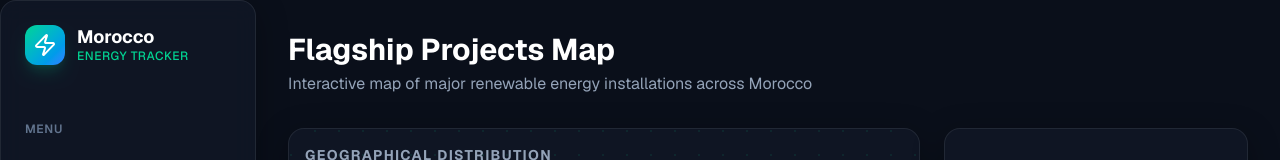
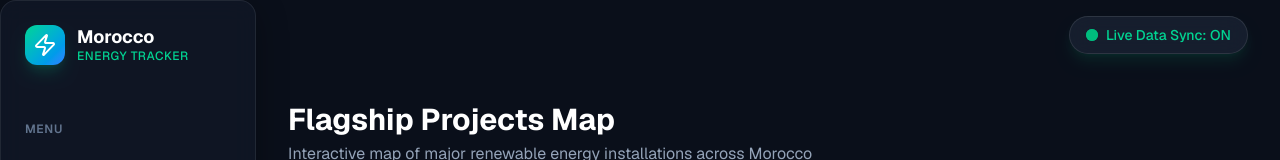
Before and after one commit to SouleymaneBigZ/-morocco-energy-dashboard, a Next.js app: page /projects in a window 1280 px wide. Shown: the top 160 px of the page. Built offline with nearby package versions, Linux system fonts and the light colour scheme; no server answers.

Commit message:
feat: implement global Live Data Sync toggle and fix TypeScript lint errors

```diff
--- a/src/app/layout.tsx
+++ b/src/app/layout.tsx
@@ -1,6 +1,7 @@
 import type { Metadata } from "next";
 import { Geist, Geist_Mono } from "next/font/google";
 import "./globals.css";
+import { SyncProvider } from "@/context/SyncContext";
 
 const geistSans = Geist({
   variable: "--font-geist-sans",
@@ -28,7 +29,9 @@ export default function RootLayout({
         className={`${geistSans.variable} ${geistMono.variable} antialiased`}
         suppressHydrationWarning
       >
-        {children}
+        <SyncProvider>
+          {children}
+        </SyncProvider>
       </body>
     </html>
   );
--- a/src/components/dashboard/DashboardOverview.tsx
+++ b/src/components/dashboard/DashboardOverview.tsx
@@ -1,6 +1,7 @@
 "use client";
 
 import { useState, useEffect } from "react";
+import { useSync } from "@/context/SyncContext";
 import {
     PieChart,
     Pie,
@@ -28,6 +29,7 @@ export function DashboardOverview() {
     // eslint-disable-next-line @typescript-eslint/no-explicit-any
     const [projects, setProjects] = useState < any[] > ([]);
     const [isLoading, setIsLoading] = useState(true);
+    const { isLiveSyncEnabled } = useSync();
 
     useEffect(() => {
         const fetchData = async () => {
@@ -41,7 +43,6 @@ export function DashboardOverview() {
 
                 if (kpisRes.ok && mixRes.ok && growthRes.ok && projectsRes.ok) {
                     setKpis(await kpisRes.json());
-                    // eslint-disable-next-line @typescript-eslint/no-explicit-any
                     const mixData = await mixRes.json();
                     // eslint-disable-next-line @typescript-eslint/no-explicit-any
                     setCurrentMix(mixData.filter((m: any) => m.type === 'current'));
@@ -58,7 +59,15 @@ export function DashboardOverview() {
         };
 
         fetchData();
-    }, []);
+
+        let interval: NodeJS.Timeout;
+        if (isLiveSyncEnabled) {
+            // Poll for fresh data every 10 seconds if Sync is ON
+            interval = setInterval(fetchData, 10000);
+        }
+
+        return () => clearInterval(interval);
+    }, [isLiveSyncEnabled]);
 
     if (isLoading) {
         return (
@@ -76,10 +85,6 @@ export function DashboardOverview() {
                 <div>
                     <h1 className="text-3xl font-bold text-white mb-1">National Energy Overview</h1>
                     <p className="text-[var(--text-muted)]">Moroccan energy transition performance and key metrics</p>
-                </div>
-                <div className="flex items-center gap-2 bg-[var(--surface)] border border-[var(--surface-border)] rounded-full px-4 py-2">
-                    <span className="w-2 h-2 rounded-full bg-emerald-500 animate-pulse"></span>
-                    <span className="text-sm font-medium text-emerald-400">Live Data Sync</span>
                 </div>
             </div>
 
--- a/src/components/dashboard/FinancialsDashboard.tsx
+++ b/src/components/dashboard/FinancialsDashboard.tsx
@@ -12,11 +12,13 @@ import {
     Cell
 } from "recharts";
 import { TrendingUp, DollarSign, Briefcase } from "lucide-react";
+import { useSync } from "@/context/SyncContext";
 
 export function FinancialsDashboard() {
     // eslint-disable-next-line @typescript-eslint/no-explicit-any
     const [investmentDistribution, setInvestmentDistribution] = useState < any[] > ([]);
     const [isLoading, setIsLoading] = useState(true);
+    const { isLiveSyncEnabled } = useSync();
 
     useEffect(() => {
         const fetchFinancials = async () => {
@@ -33,10 +35,16 @@ export function FinancialsDashboard() {
         };
 
         fetchFinancials();
-    }, []);
+
+        let interval: NodeJS.Timeout;
+        if (isLiveSyncEnabled) {
+            interval = setInterval(fetchFinancials, 10000);
+        }
+        return () => clearInterval(interval);
+    }, [isLiveSyncEnabled]);
 
     // eslint-disable-next-line @typescript-eslint/no-explicit-any
-    const totalInvestment = investmentDistribution.reduce((sum: any, item: any) => sum + item.amountBillionUSD, 0);
+    const totalInvestment = investmentDistribution.reduce((sum: number, item: any) => sum + item.amountBillionUSD, 0);
 
     if (isLoading) {
         return (
@@ -149,7 +157,6 @@ export function FinancialsDashboard() {
                     </button>
                 </div>
             </div>
-
         </div>
     );
 }
--- a/src/components/dashboard/ProjectsMap.tsx
+++ b/src/components/dashboard/ProjectsMap.tsx
@@ -3,6 +3,7 @@
 import { useState, useEffect } from "react";
 import { MapPin, Info, Zap, Wind, Droplets } from "lucide-react";
 import { ComposableMap, Geographies, Geography, Marker } from "react-simple-maps";
+import { useSync } from "@/context/SyncContext";
 
 const geoUrl = "/world.json";
 
@@ -12,6 +13,7 @@ export function ProjectsMap() {
     // eslint-disable-next-line @typescript-eslint/no-explicit-any
     const [selectedProject, setSelectedProject] = useState < any | null > (null);
     const [isLoading, setIsLoading] = useState(true);
+    const { isLiveSyncEnabled } = useSync();
 
     useEffect(() => {
         const fetchProjects = async () => {
@@ -32,7 +34,13 @@ export function ProjectsMap() {
         };
 
         fetchProjects();
-    }, []);
+
+        let interval: NodeJS.Timeout;
+        if (isLiveSyncEnabled) {
+            interval = setInterval(fetchProjects, 10000);
+        }
+        return () => clearInterval(interval);
+    }, [isLiveSyncEnabled]);
 
     // Actual geographic coordinates [longitude, latitude] for the cities
     const getCoordinates = (location: string): [number, number] => {
--- a/src/components/dashboard/RegulationsDashboard.tsx
+++ b/src/components/dashboard/RegulationsDashboard.tsx
@@ -2,11 +2,13 @@
 
 import { useState, useEffect } from "react";
 import { Scale, FileText, CheckCircle2, ChevronRight, BookOpen } from "lucide-react";
+import { useSync } from "@/context/SyncContext";
 
 export function RegulationsDashboard() {
     // eslint-disable-next-line @typescript-eslint/no-explicit-any
     const [regulatoryUpdates, setRegulatoryUpdates] = useState < any[] > ([]);
     const [isLoading, setIsLoading] = useState(true);
+    const { isLiveSyncEnabled } = useSync();
 
     useEffect(() => {
         const fetchRegulations = async () => {
@@ -23,7 +25,13 @@ export function RegulationsDashboard() {
         };
 
         fetchRegulations();
-    }, []);
+
+        let interval: NodeJS.Timeout;
+        if (isLiveSyncEnabled) {
+            interval = setInterval(fetchRegulations, 10000);
+        }
+        return () => clearInterval(interval);
+    }, [isLiveSyncEnabled]);
 
     if (isLoading) {
         return (
--- a/src/components/layout/DashboardLayout.tsx
+++ b/src/components/layout/DashboardLayout.tsx
@@ -2,12 +2,16 @@
 
 import { ReactNode } from "react";
 import { Sidebar } from "./Sidebar";
+import { useSync } from "@/context/SyncContext";
+import { PauseCircle } from "lucide-react";
 
 interface DashboardLayoutProps {
     children: ReactNode;
 }
 
 export function DashboardLayout({ children }: DashboardLayoutProps) {
+    const { isLiveSyncEnabled, toggleLiveSync } = useSync();
+
     return (
         <div className="flex min-h-screen bg-[var(--bg-primary)]">
             <Sidebar />
@@ -22,8 +26,35 @@ export function DashboardLayout({ children }: DashboardLayoutProps) {
                     </div>
                     <button className="text-[var(--text-muted)] p-2">
                         <svg xmlns="http://www.w3.org/2000/svg" width="24" height="24" viewBox="0 0 24 24" fill="none" stroke="currentColor" strokeWidth="2" strokeLinecap="round" strokeLinejoin="round"><line x1="4" x2="20" y1="12" y2="12" /><line x1="4" x2="20" y1="6" y2="6" /><line x1="4" x2="20" y1="18" y2="18" /></svg>
+                        <svg xmlns="http://www.w3.org/2000/svg" width="24" height="24" viewBox="0 0 24 24" fill="none" stroke="currentColor" strokeWidth="2" strokeLinecap="round" strokeLinejoin="round"><line x1="4" x2="20" y1="12" y2="12" /><line x1="4" x2="20" y1="6" y2="6" /><line x1="4" x2="20" y1="18" y2="18" /></svg>
                     </button>
                 </header>
+
+                {/* Global Top Bar (visible on md+) */}
+                <div className="hidden md:flex justify-end p-4 md:px-8 max-w-7xl mx-auto w-full sticky top-0 z-40">
+                    <button
+                        onClick={toggleLiveSync}
+                        className={`flex items-center gap-2 px-4 py-2 rounded-full border transition-all duration-300 shadow-lg backdrop-blur-md ${isLiveSyncEnabled
+                            ? 'bg-[var(--surface)] hover:bg-[var(--surface-border)] border-[var(--surface-border)] shadow-emerald-500/10'
+                            : 'bg-red-500/10 hover:bg-red-500/20 border-red-500/20 shadow-red-500/10'
+                            }`}
+                    >
+                        {isLiveSyncEnabled ? (
+                            <>
+                                <span className="relative flex h-3 w-3">
+                                    <span className="animate-ping absolute inline-flex h-full w-full rounded-full bg-emerald-400 opacity-75"></span>
+                                    <span className="relative inline-flex rounded-full h-3 w-3 bg-emerald-500"></span>
+                                </span>
+                                <span className="text-sm font-medium text-emerald-400">Live Data Sync: ON</span>
+                            </>
+                        ) : (
+                            <>
+                                <PauseCircle size={16} className="text-red-400" />
+                                <span className="text-sm font-medium text-red-400">Live Data Sync: PAUSED</span>
+                            </>
+                        )}
+                    </button>
+                </div>
 
                 <div className="p-4 md:p-8 max-w-7xl mx-auto w-full animate-fade-in relative z-10">
                     {children}
--- /dev/null
+++ b/src/context/SyncContext.tsx
@@ -0,0 +1,32 @@
+"use client";
+
+import React, { createContext, useContext, useState, ReactNode } from "react";
+
+interface SyncContextType {
+    isLiveSyncEnabled: boolean;
+    toggleLiveSync: () => void;
+}
+
+const SyncContext = createContext < SyncContextType | undefined > (undefined);
+
+export function SyncProvider({ children }: { children: ReactNode }) {
+    const [isLiveSyncEnabled, setIsLiveSyncEnabled] = useState(true);
+
+    const toggleLiveSync = () => {
+        setIsLiveSyncEnabled((prev) => !prev);
+    };
+
+    return (
+        <SyncContext.Provider value={{ isLiveSyncEnabled, toggleLiveSync }}>
+            {children}
+        </SyncContext.Provider>
+    );
+}
+
+export function useSync() {
+    const context = useContext(SyncContext);
+    if (context === undefined) {
+        throw new Error("useSync must be used within a SyncProvider");
+    }
+    return context;
+}
```
